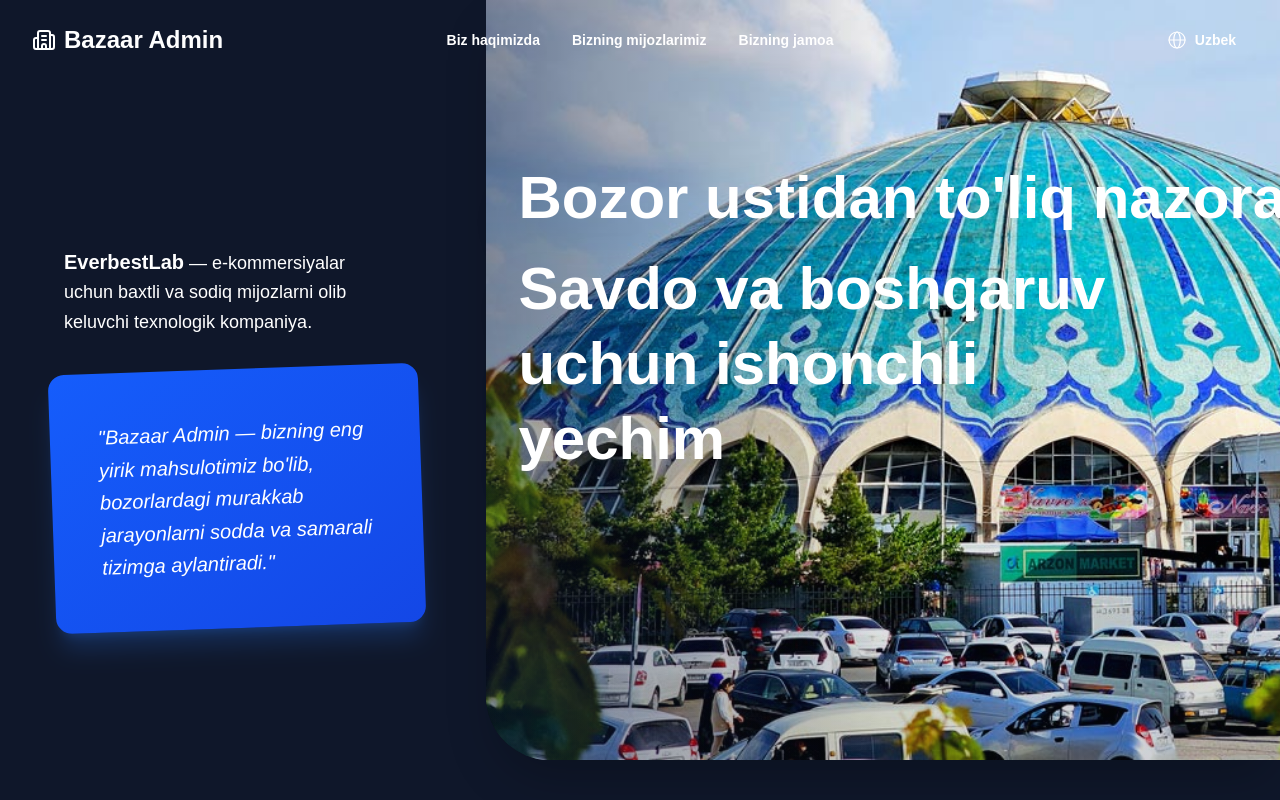
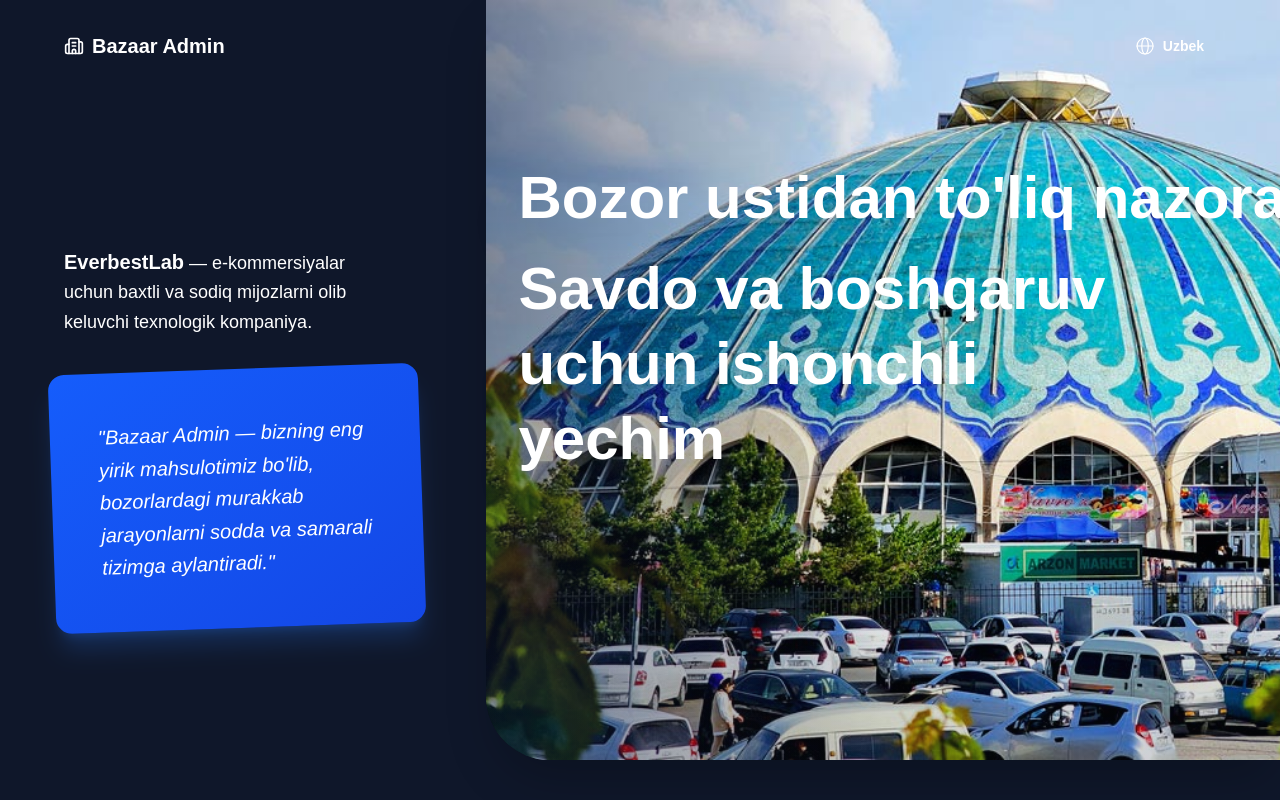
Before and after one commit to suhrob-qalandarov/ebazaar-demo-front, a Next.js app: page /uz in a window 1280 px wide. Shown: the top 800 px of the page. Built offline with nearby package versions, Linux system fonts and the light colour scheme.

Commit message:
Implement islands design for all screens: transparent by default, blur on scroll, remove navlinks from desktop

```diff
--- a/src/app/components/Navbar.tsx
+++ b/src/app/components/Navbar.tsx
@@ -163,65 +163,47 @@ const Navbar: React.FC = () => {
       transition={{ duration: 0.5 }}
       className="fixed top-0 left-0 right-0 z-50 transition-all duration-300"
       style={{
-        background: isScrolled ? "rgba(15, 23, 42, 0.5)" : "transparent", // Visible on scroll, transparent by default
-        backdropFilter: isScrolled ? "blur(12px)" : "none", // Blur on scroll only
-        boxShadow: "none" // No shadow
+        background: "transparent", // Always transparent
+        backdropFilter: "none", // No blur on nav itself
+        boxShadow: "none"
       }}
     >
       <div className="max-w-7xl mx-auto px-4 sm:px-6 lg:px-8">
-        <div className="flex items-center justify-between h-20">
+        {/* Islands Design - All Screens */}
+        <div
+          className="mx-4 mt-4 rounded-2xl px-4 py-3 flex items-center justify-between"
+          style={{
+            backgroundColor: isScrolled ? "rgba(255, 255, 255, 0.9)" : "transparent",
+            backdropFilter: isScrolled ? "blur(20px)" : "none",
+            boxShadow: isScrolled ? "0 8px 32px rgba(0, 0, 0, 0.1)" : "none",
+            transition: "all 0.3s ease"
+          }}
+        >
           {/* Logo */}
           <motion.a
             href={currentLanguage.path === 'uz' ? '/' : `/${currentLanguage.path}`}
-            className="flex items-center gap-2 text-2xl font-bold flex-shrink-0"
+            className="flex items-center gap-2 text-xl font-bold flex-shrink-0"
             whileHover={{ scale: 1.05 }}
             whileTap={{ scale: 0.95 }}
+            style={{ color: isScrolled ? "rgb(15, 23, 42)" : "rgb(255, 255, 255)" }}
           >
             <Building2
-              className="w-6 h-6 text-white"
+              className="w-5 h-5"
+              style={{ color: isScrolled ? "rgb(15, 23, 42)" : "rgb(255, 255, 255)" }}
             />
-            <span className="text-white">
+            <span>
               Bazaar Admin
             </span>
           </motion.a>
 
-          {/* Desktop Navigation - Center */}
-          <div className="hidden lg:flex items-center space-x-8 absolute left-1/2 transform -translate-x-1/2">
-            {navLinks.map((link, index) => {
-              const isActive = isActiveLink(link.path);
-              const fullPath = getNavPath(link.path);
-              return (
-                <motion.a
-                  key={link.name}
-                  href={fullPath}
-                  onClick={(e) => handleNavClick(e, link.path)}
-                  className={`text-sm font-semibold transition-colors cursor-pointer ${
-                    isActive
-                      ? "text-blue-600 dark:text-blue-400 hover:text-blue-300"
-                      : isScrolled
-                      ? "text-slate-700 dark:text-slate-300"
-                      : "text-white hover:text-blue-200"
-                  }`}
-                  initial={{ opacity: 0, y: -20 }}
-                  animate={{ opacity: 1, y: 0 }}
-                  transition={{ delay: index * 0.1 + 0.3 }}
-                >
-                  {link.name}
-                </motion.a>
-              );
-            })}
-          </div>
-
-
-          {/* Language Selector - Right (Desktop) */}
+          {/* Desktop: Language Selector */}
           <div className="hidden lg:block relative language-selector flex-shrink-0">
             <motion.button
               onClick={() => setIsLanguageMenuOpen(!isLanguageMenuOpen)}
-                className={`flex items-center gap-2 px-3 py-2 rounded-lg transition-colors ${
-                  isScrolled
-                    ? "text-slate-700 dark:text-slate-300 hover:bg-slate-100 dark:hover:bg-slate-800"
-                    : "text-white hover:bg-white/10"
-                }`}
+              className="flex items-center gap-2 px-3 py-2 rounded-lg transition-colors"
+              style={{
+                color: isScrolled ? "rgb(15, 23, 42)" : "rgb(255, 255, 255)"
+              }}
               whileHover={{ scale: 1.05 }}
               whileTap={{ scale: 0.95 }}
             >
@@ -247,12 +229,12 @@ const Navbar: React.FC = () => {
                   animate={{ opacity: 1, y: 0 }}
                   exit={{ opacity: 0, y: -10 }}
                   transition={{ duration: 0.2 }}
-                    className="absolute right-0 mt-2 w-40 rounded-lg shadow-lg overflow-hidden"
+                  className="absolute right-0 mt-2 w-40 rounded-lg shadow-lg overflow-hidden z-50"
                   style={{
                     backgroundColor: "rgba(15, 23, 42, 0.5)",
                     backdropFilter: "blur(12px)",
                     zIndex: 9999,
-                      isolation: "isolate",
+                    isolation: "isolate"
                   }}
                 >
                   {languages.map((lang) => (
@@ -278,20 +260,17 @@ const Navbar: React.FC = () => {
 
           {/* Mobile/iPad: Menu Button */}
           <button
-            className={`lg:hidden p-2 ${
-              isScrolled
-                ? "text-slate-700 dark:text-slate-300"
-                : "text-white"
-            }`}
+            className="lg:hidden p-2"
             onClick={() => setIsMobileMenuOpen(!isMobileMenuOpen)}
             aria-label="Toggle menu"
+            style={{ color: isScrolled ? "rgb(15, 23, 42)" : "rgb(255, 255, 255)" }}
           >
               {isMobileMenuOpen ? (
-              <X size={24} />
+                <X size={20} />
               ) : (
                 <svg
-                width="24"
-                height="24"
+                  width="20"
+                  height="20"
                   viewBox="0 0 24 24"
                   fill="none"
                   xmlns="http://www.w3.org/2000/svg"
```
Lines whose indentation alone changed are shown as unchanged.
